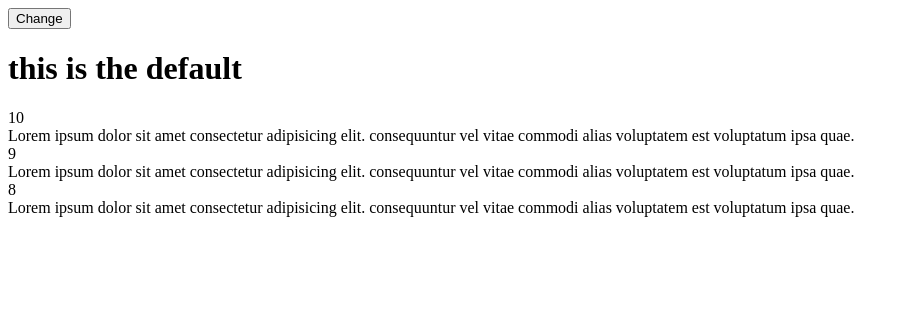
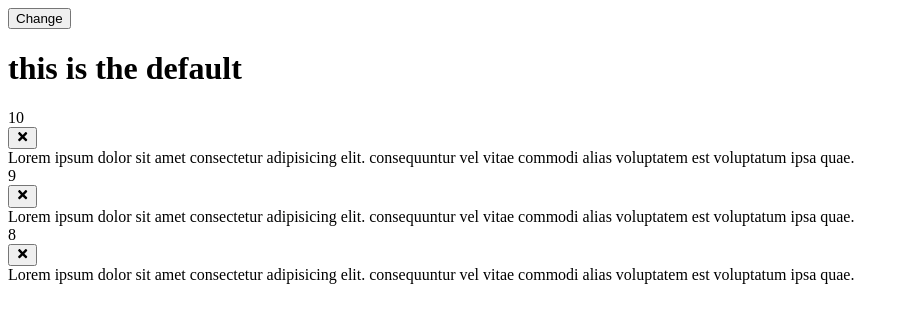
Before and after one commit to Dustin1386/react-tutorial-traversy, a React (Create React App) app: page / in a window 1280 px wide. Shown: the top 322 px of the page, without its empty margins (0-909 px from the left). Built offline with nearby package versions, Linux system fonts and the light colour scheme.

Commit message:
added start of styled component.

```diff
--- a/package.json
+++ b/package.json
@@ -8,6 +8,7 @@
     "@testing-library/user-event": "^13.5.0",
     "react": "^18.1.0",
     "react-dom": "^18.1.0",
+    "react-icons": "^4.3.1",
     "react-scripts": "5.0.1",
     "web-vitals": "^2.1.4"
   },
--- a/src/components/FeedBackList.js
+++ b/src/components/FeedBackList.js
@@ -6,7 +6,7 @@ function FeedBackList({feedback}) {
         alert('no feedback')
     }
     return (
-    <div>
+    <div className='feedback-list'>
         {feedback.map((item) => (
             <Feedbackitem key={item.id} item={item} />
         ))}
--- a/src/components/Feedbackitem.js
+++ b/src/components/Feedbackitem.js
@@ -1,13 +1,19 @@
 import React from 'react'
+import { FaTimes } from 'react-icons/fa'
+import Card from './shared/Card'
 
 function Feedbackitem({item}) {
-  return (
-    <div className='card'>
-        <div className='num-display'>{item.rating}</div>
-        <div className='text-display'>{item.text}</div>
 
-    </div>
-  )
+    return (
+      <Card>
+          <div className='num-display'>{item.rating}</div>
+          <button className='close'>
+            <FaTimes color='purlple' />
+          </button>
+          <div className='text-display'>{item.text}</div>
+
+      </Card>
+    )
 }
 
 export default Feedbackitem
--- /dev/null
+++ b/src/components/shared/Card.js
@@ -0,0 +1,9 @@
+import React from 'react'
+
+function Card({children}) {
+  return (
+    <div className='card'>{children}</div>
+  )
+}
+
+export default Card
```
Also changed, not shown: 1 other file (tests, documents, lock files or other folders).
